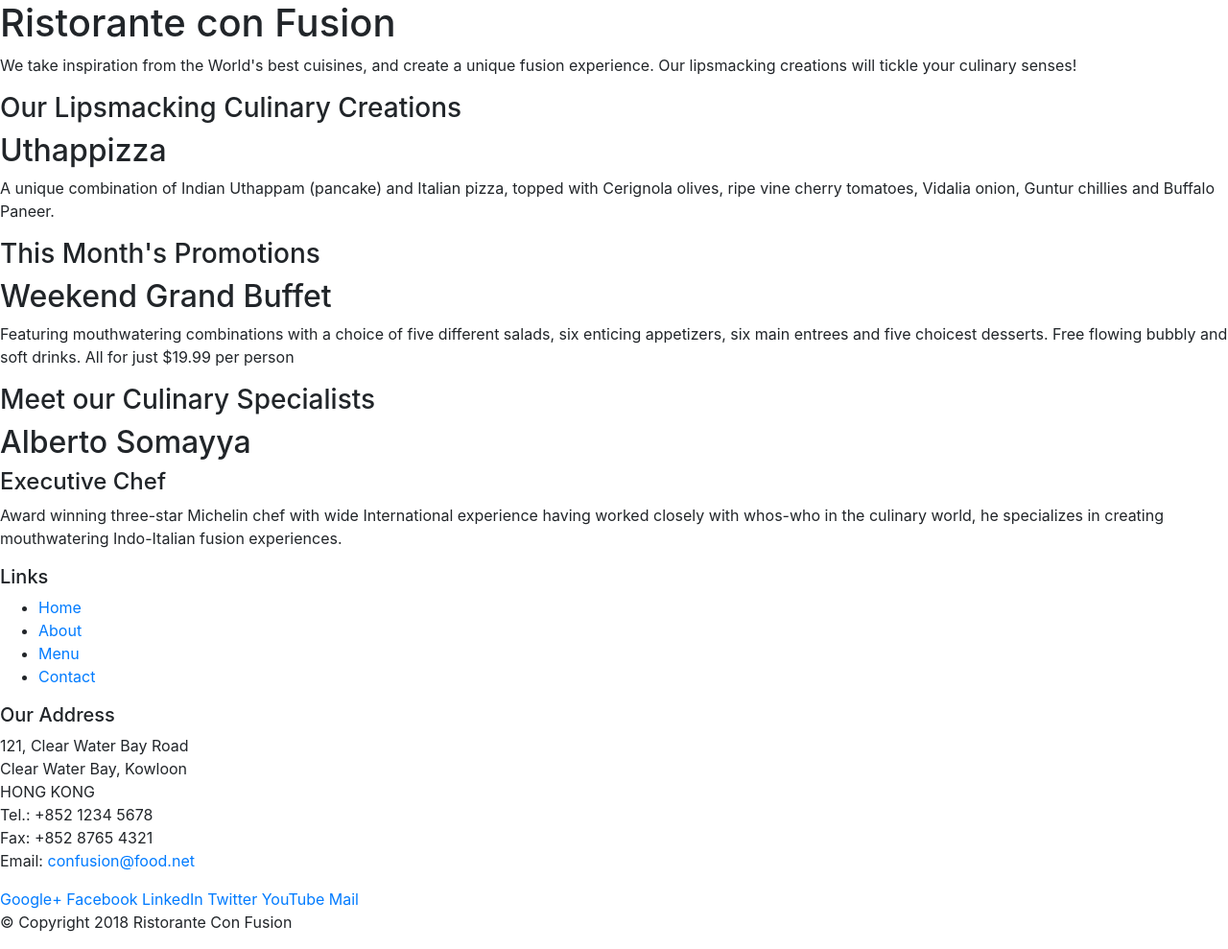
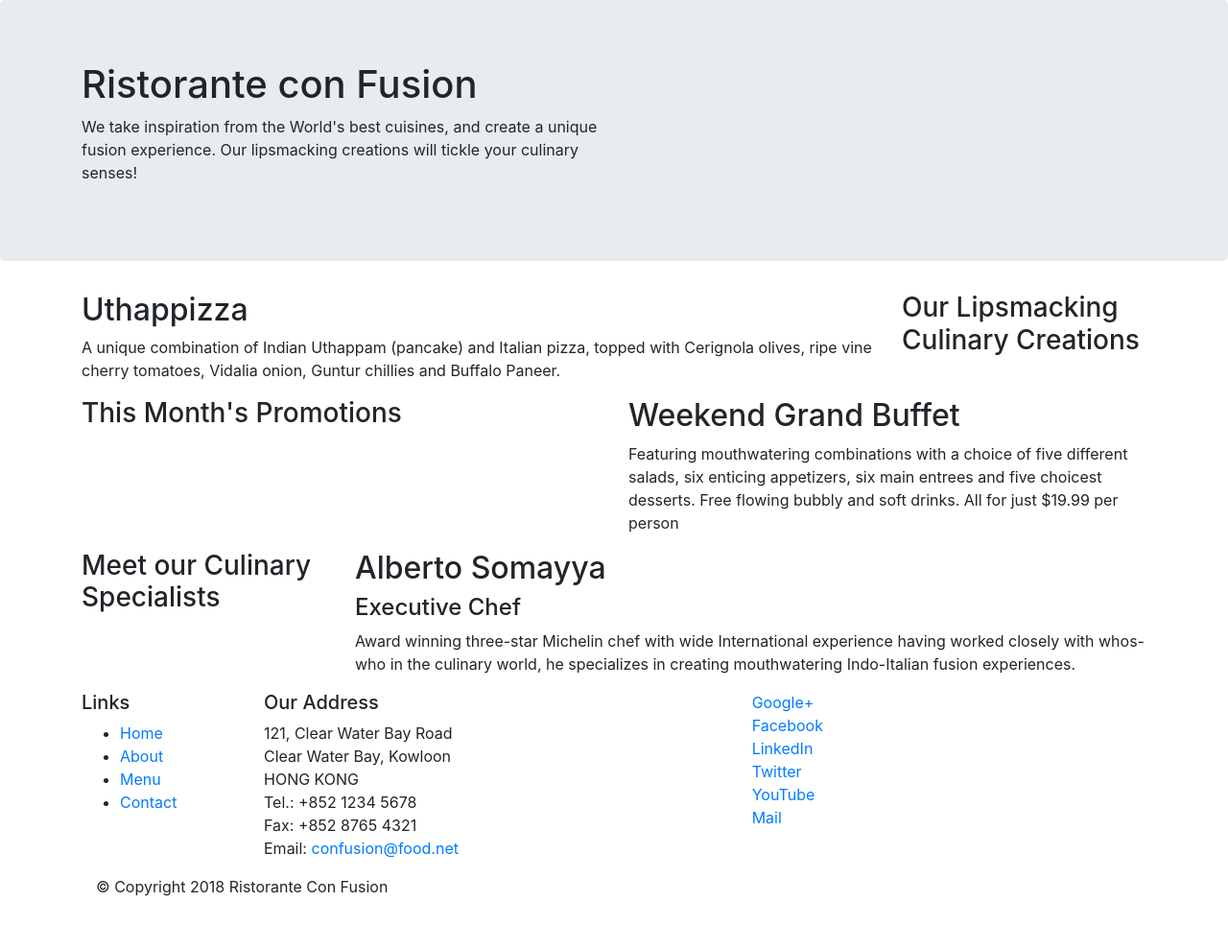
Before and after one commit to TaniaStepa/Bootstrap, a website: page index.html in a window 1280 px wide. Shown: the whole page at 96% size. After the commit the page ends 952 px from the top, so only its background shows below. Drawn offline with nearby package versions, Linux system fonts and the light colour scheme.

Commit message:
Bootstrap Grid Part 1

```diff
--- a/index.html
+++ b/index.html
@@ -14,46 +14,46 @@
 
 <body>
 
-    <header>
-        <div>
-            <div>
-                <div>
+    <header class="jumbotron">
+        <div class="container">
+            <div class="row">
+                <div class="col-12 col-sm-6">
                     <h1>Ristorante con Fusion</h1>
                     <p>We take inspiration from the World's best cuisines, and create a unique fusion experience. Our lipsmacking creations will tickle your culinary senses!</p>
                 </div>
-                <div>
+                <div class="col-12 col-sm">
                 </div>
             </div>
         </div>
     </header>
 
-    <div>
-        <div>
-            <div>
+    <div class="container">
+        <div class="row">
+            <div class="col-12 col-sm-4 order-sm-last col-md-3">
                 <h3>Our Lipsmacking Culinary Creations</h3>
             </div>
-            <div>
+            <div class="col col-sm col-md">
                 <h2>Uthappizza</h2>
                 <p>A unique combination of Indian Uthappam (pancake) and Italian pizza, topped with Cerignola olives, ripe vine cherry tomatoes, Vidalia onion, Guntur chillies and Buffalo Paneer.</p>
             </div>
         </div>
 
 
-        <div>
-            <div>
+        <div class="row">
+            <div class="col col-sm order-sm-first col-md">
                 <h3>This Month's Promotions</h3>
             </div>
-            <div>
+            <div class="col col-sm col-md">
                 <h2>Weekend Grand Buffet</h2>
                 <p>Featuring mouthwatering combinations with a choice of five different salads, six enticing appetizers, six main entrees and five choicest desserts. Free flowing bubbly and soft drinks. All for just $19.99 per person </p>
             </div>
         </div>
 
-        <div>
-            <div>
+        <div class="row">
+            <div class="col-12 col-sm-4 col-md-3">
                 <h3>Meet our Culinary Specialists</h3>
             </div>
-            <div>
+            <div class="col col-sm col-md">
                 <h2>Alberto Somayya</h2>
                 <h4>Executive Chef</h4>
                 <p>Award winning three-star Michelin chef with wide International experience having worked closely with whos-who in the culinary world, he specializes in creating mouthwatering Indo-Italian fusion experiences. </p>
@@ -62,9 +62,9 @@
     </div>
 
     <footer>
-        <div>
-            <div>
-                <div>
+        <div class="container">
+            <div class="row" >
+                <div class="col-4 col-sm-2">
                     <h5>Links</h5>
                     <ul>
                         <li><a href="#">Home</a></li>
@@ -73,7 +73,7 @@
                         <li><a href="#">Contact</a></li>
                     </ul>
                 </div>
-                <div>
+                <div class="col-7 col-sm-5">
                     <h5>Our Address</h5>
                     <address>
 		              121, Clear Water Bay Road<br>
@@ -85,7 +85,7 @@
 		           </address>
                 </div>
                 <div>
-                    <div>
+                    <div class="col-4 offset-1 col-sm-2">
                         <a href="http://google.com/+">Google+</a>
                         <a href="http://www.facebook.com/profile.php?id=">Facebook</a>
                         <a href="http://www.linkedin.com/in/">LinkedIn</a>
@@ -96,7 +96,7 @@
                 </div>
            </div>
            <div>
-                <div>
+                <div class="col-auto">
                     <p>© Copyright 2018 Ristorante Con Fusion</p>
                 </div>
            </div>
```
